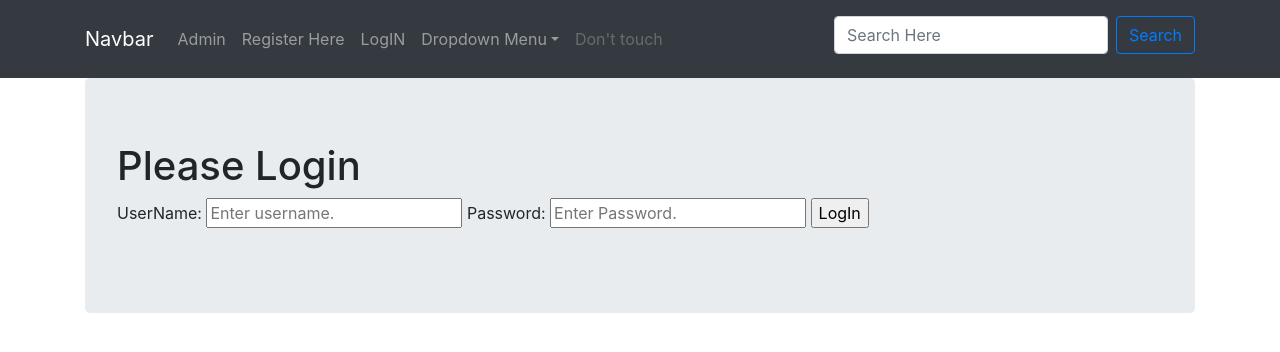
After one commit to deepanshurana/user-Authentication, a Django app: page /basicApp/login/ in a window 1280 px wide. The commit adds this page. Shown: the top 352 px of the page. Run offline with Django 3.2, Linux system fonts and the light colour scheme; some libraries are stand-ins or nearby versions.

Commit message:
Added registration, login and logout functionality

```diff
--- a/basicApp/admin.py
+++ b/basicApp/admin.py
@@ -1,5 +1,5 @@
 from django.contrib import admin
-from basicApp.models import userProfileInfo
+from basicApp.models import userProfileInfo, User
 # Register your models here.
 
 admin.site.register(userProfileInfo)
--- a/basicApp/forms.py
+++ b/basicApp/forms.py
@@ -4,12 +4,14 @@ from django.contrib.auth.models import User
 
 class userForm(forms.ModelForm):
     password = forms.CharField(widget=forms.PasswordInput())
+
     class Meta:
         model = User
         fields = ('username', 'password', 'email')
 
 
 class userProfileInfoForm(forms.ModelForm):
+
     class Meta:
         model = userProfileInfo
         fields = ('portfolio', 'profilePic')
--- a/basicApp/urls.py
+++ b/basicApp/urls.py
@@ -1,8 +1,9 @@
 from django.urls import path
 from basicApp import views
 
+app_name = 'basicApp'
 urlpatterns = [
 
-    path('/registration', views.registerationPage, name='registerationPage' ),
-    path('/login', views.loginPage, name='loginPage'),
+    path('registration/', views.registrationPage, name='registration'),
+    path('login/', views.loginPage, name='login'),
 ]
--- a/basicApp/views.py
+++ b/basicApp/views.py
@@ -1,8 +1,13 @@
 from django.shortcuts import render
 
 # Create your views here.
-from basicApp.models import userProfileInfo, User
 from basicApp import forms
+
+# login imports
+from django.contrib.auth import authenticate, login, logout
+from django.http import HttpResponse, HttpResponseRedirect
+from django.urls import reverse
+from django.contrib.auth.decorators import login_required
 
 
 def index(request):
@@ -10,10 +15,60 @@ def index(request):
 
 
 def registrationPage(request):
-    form = forms.userProfileInfoForm()
-    formDict = {''}
-    return render(request, 'basicApp/registration.html', context= )
+    isRegistered = False
+    if request.method == 'POST':
+        userFormObj = forms.userForm(data=request.POST)
+        profileFormObj = forms.userProfileInfoForm(data=request.POST)
+
+        if userFormObj.is_valid() and profileFormObj.is_valid():
+            user = userFormObj.save()
+            user.set_password(user.password)
+            user.save()
+            profile = profileFormObj.save(commit=False)
+            profile.user = user
+            if 'profilePic' in request.FILES:
+                print('Profile Picture Found.')
+                profile.profilePic = request.FILES['profilePic']
+            profile.save()
+            isRegistered = True
+        else:
+            print(userFormObj.errors, profileFormObj.errors)
+    else:
+        userFormObj = forms.userForm()
+        profileFormObj = forms.userProfileInfoForm()
+    formDict = {'userForm': userFormObj, 'profileForm': profileFormObj,
+                'isRegistered': isRegistered}
+    return render(request, 'basicApp/registration.html', context=formDict)
 
 
 def loginPage(request):
-    return render(request, 'basicApp/login.html', context= )
+    if request.method == 'POST':
+        userName = request.POST.get('username')
+        passWord = request.POST.get('password')
+
+        # using django built-in authentication function.
+        user = authenticate(username=userName, password=passWord)
+        if user:
+            if user.is_active:
+                login(request, user) # login function.
+                return HttpResponseRedirect(reverse(index))
+            # redirect to home page.
+            else:
+                # print some statement.
+                return HttpResponse('ACCOUNT NOT ACTIVE')
+        else:
+            print("SOMEONE TRIED TO LOGIN AND FAILED")
+            print("USERNAME:",userName, "PASSWORD: ", passWord)
+            return HttpResponse('INVALID LOGIN DETAILS PROVIDED.')
+
+    else:
+        return render(request, 'basicApp/login.html', {})
+
+@login_required
+def logOutPage(request):
+    logout(request)
+    return HttpResponseRedirect(reverse('index'))
+
+@login_required
+def special(request):
+    return HttpResponse("You are Loggedin. NICE!!!")
--- a/learningUsers/settings.py
+++ b/learningUsers/settings.py
@@ -125,9 +125,8 @@ USE_TZ = True
 # Static files (CSS, JavaScript, Images)
 # https://docs.djangoproject.com/en/2.2/howto/static-files/
 
+# Media files
 STATIC_URL = '/static/'
-STATICFILES_DIRS = [STATIC_DIR,]
-
-# Media files
 MEDIA_URL = '/media/'
+LOGIN_URL = '/basicApp/userLogins/'
 MEDIA_ROOT = MEDIA_DIR
--- a/learningUsers/urls.py
+++ b/learningUsers/urls.py
@@ -1,23 +1,12 @@
-"""learningUsers URL Configuration
-
-The `urlpatterns` list routes URLs to views. For more information please see:
-    https://docs.djangoproject.com/en/2.2/topics/http/urls/
-Examples:
-Function views
-    1. Add an import:  from my_app import views
-    2. Add a URL to urlpatterns:  path('', views.home, name='home')
-Class-based views
-    1. Add an import:  from other_app.views import Home
-    2. Add a URL to urlpatterns:  path('', Home.as_view(), name='home')
-Including another URLconf
-    1. Import the include() function: from django.urls import include, path
-    2. Add a URL to urlpatterns:  path('blog/', include('blog.urls'))
-"""
 from django.contrib import admin
 from django.urls import path, include
 from basicApp import views
 
 urlpatterns = [
+    path('', views.index, name='index'),
     path('admin/', admin.site.urls),
-    path('basicApp/', include('basicApp.urls')),
+    path('basicApp/', include(('basicApp.urls', 'basicApp'),
+                              namespace='basicApp')),
+    path('logout/', views.logOutPage, name='logout'),
+    path('special/', views.special, name='special'),
 ]
--- a/templates/base.html
+++ b/templates/basicApp/base.html
@@ -18,10 +18,15 @@
             </button>
             <div class="collapse navbar-collapse" id="togglebutton"> <!--  don't be seen as a list in downside-->
             <ul class="navbar-nav mr-auto"> <!-- margin left automatically puts items on the left side. -->
-            <li class="nav-item"><a href="{% url 'basicApp:index' %}" class="nav-link" >Index </a></li>
+            <li class="nav-item"><a href="{% url 'admin:index' %}" class="nav-link" >Admin</a></li>
      <!-- specify nav links for merge in navbar, otherwise they will be visible as a simple blue links. -->
             <li class="nav-item"><a href="{% url 'basicApp:registration' %}" class="nav-link" >Register Here</a></li>
-            <li class="nav-item"><a href="{% url 'basicApp:login' %}" class="nav-link" >Login</a></li>
+           {% if user.is_authenticated %}
+                <li class="nav-item"><a href="{% url 'logout' %}" class='nav-link'>LogOUT</a></li>
+
+            {% else %}
+                <li class="nav-item"><a href="{% url 'basicApp:login' %}" class='nav-link'>LogIN</a></li>
+            {% endif %}
                 <!-- dropdown menu in navbar -->
             <li class="nav-item dropdown">
                 <a class="nav-link dropdown-toggle" href="#" id="id_1" data-toggle="dropdown">Dropdown Menu</a>
@@ -29,7 +34,7 @@
                     <a class="dropdown-item" href="https://www.google.co.in">Go to Google</a>
                     <a class="dropdown-item" href="https://www.youtube.com">Go to Youtube</a>
                     <div class="dropdown-divider"></div>
-                    <a class="dropdown-item" href="navbar.html">Return to Homepage</a>
+                    <a class="dropdown-item" href="{% url 'index' %}">Return to Homepage</a>
 
             <li class="nav-item"><a class="nav-link disabled">Don't touch </a></li>
                 </div>
@@ -46,7 +51,7 @@
     </nav>
 
     <div class="container">
-    {% block body_content %}
+    {% block body_block %}
     <!--outside this block gets inherited by other templates.<-->
     {% endblock %}
     </div>
--- a/templates/index.html
+++ b/templates/basicApp/index.html
@@ -2,7 +2,7 @@
 {% extends 'basicApp/base.html' %}
 {% load staticfiles %}
 
-{% block body_block}
+{% block body_block %}
 <div class="jumbotron">
     <h2> Welcome to the INDEX page.</h2>
 </div>
--- /dev/null
+++ b/templates/basicApp/login.html
@@ -0,0 +1,15 @@
+{% extends 'basicApp/base.html' %}
+{% block body_block %}
+<div class='jumbotron'>
+<h1>Please Login</h1>
+    <form action="{% url 'basicApp:login' %}" method="post">
+    {% csrf_token %}
+        <label for='username'>UserName: </label>
+        <input type="text" name='username' placeholder="Enter username.">
+        <label for="password">Password: </label>
+        <input type='password' name="password" placeholder="Enter Password.">
+        <input type="submit" value='LogIn'>
+    </form>
+
+</div>
+{% endblock %}
```
Also changed, not shown: templates/basicApp/registration.html (renamed from templates/registration.html, +6 -6 lines), basicApp/models.py (line endings or trailing spaces), db.sqlite3, media/profilePicDir/Mountain.jpg (added), templates/login.html (deleted).
